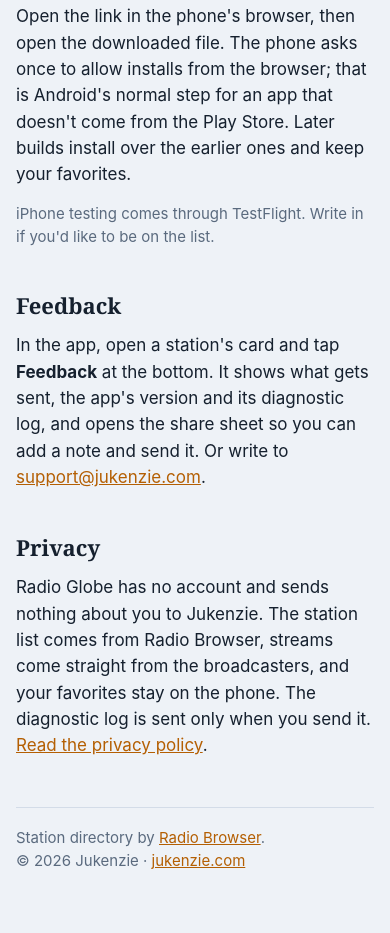
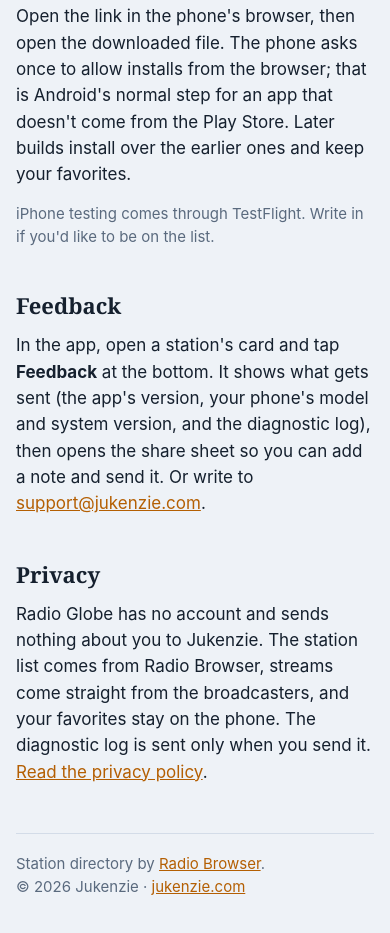
Before and after one commit to pglockner/jukenzie.com, a plain HTML site: page radio-globe/index.html in a window 390 px wide. Shown: the part 933-1866 px from the top of the page. Drawn offline with Linux system fonts and the light colour scheme.

Commit message:
Radio Globe page: Feedback also sends the phone's model and system version, as the policy says
Co-Authored-By: Claude Opus 5.5 <noreply@anthropic.com>

```diff
--- a/radio-globe/index.html
+++ b/radio-globe/index.html
@@ -36,7 +36,7 @@
   <p class="fine">iPhone testing comes through TestFlight. Write in if you'd like to be on the list.</p>
 
   <h2>Feedback</h2>
-  <p>In the app, open a station's card and tap <strong>Feedback</strong> at the bottom. It shows what gets sent, the app's version and its diagnostic log, and opens the share sheet so you can add a note and send it. Or write to <a href="mailto:support@jukenzie.com?subject=Radio%20Globe">support@jukenzie.com</a>.</p>
+  <p>In the app, open a station's card and tap <strong>Feedback</strong> at the bottom. It shows what gets sent (the app's version, your phone's model and system version, and the diagnostic log), then opens the share sheet so you can add a note and send it. Or write to <a href="mailto:support@jukenzie.com?subject=Radio%20Globe">support@jukenzie.com</a>.</p>
 
   <h2>Privacy</h2>
   <p>Radio Globe has no account and sends nothing about you to Jukenzie. The station list comes from Radio Browser, streams come straight from the broadcasters, and your favorites stay on the phone. The diagnostic log is sent only when you send it. <a href="privacy/">Read the privacy policy</a>.</p>
```
